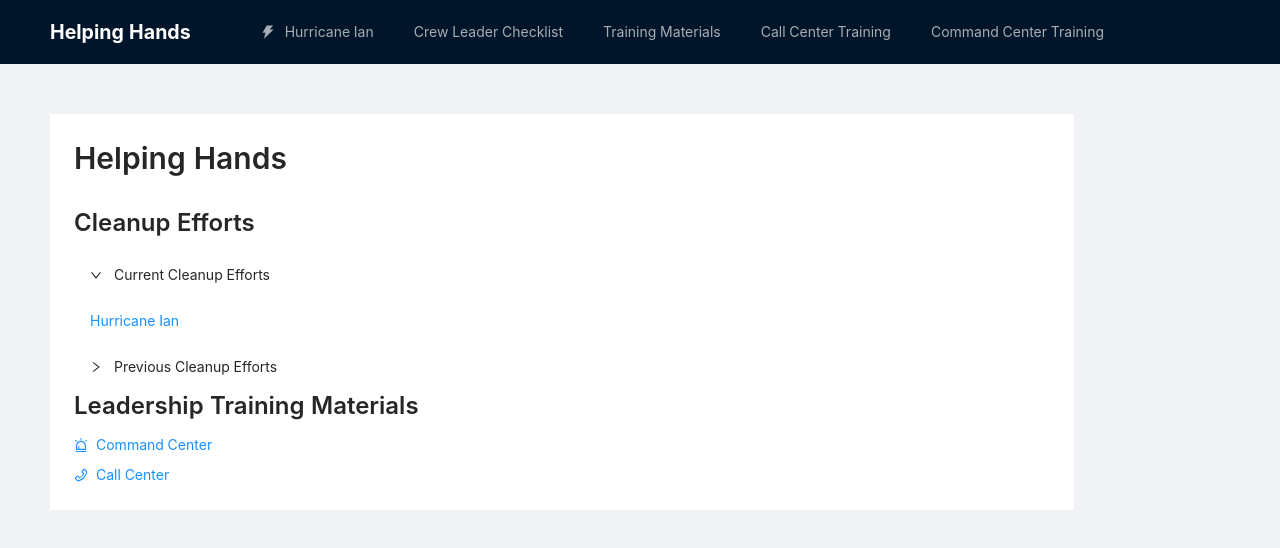
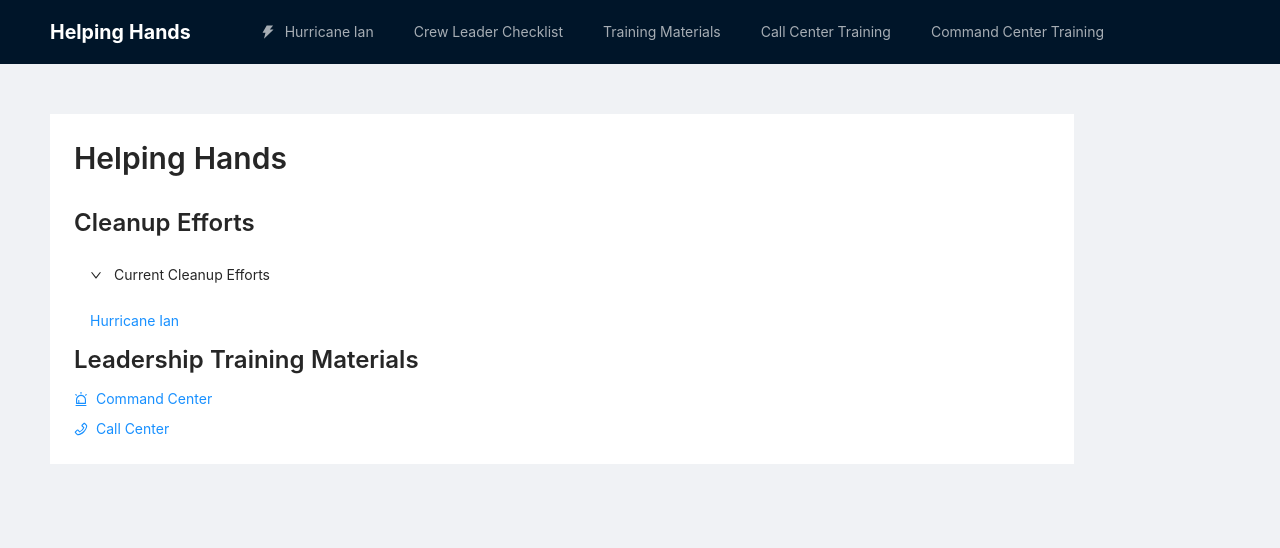
Before and after one commit to jaremieww/nase-disaster-relief, a React (Create React App) app: page / in a window 1280 px wide. Shown: the top 548 px of the page. Built offline with nearby package versions, Linux system fonts and the light colour scheme.

Commit message:
Remove link to Ida and KY

```diff
--- a/src/Home.tsx
+++ b/src/Home.tsx
@@ -10,12 +10,9 @@ type CleanupEvent = { name: string, link: string }
 const currentEvents: CleanupEvent[] = [
   { name: 'Hurricane Ian', link: 'ian' }
 ]
-const previousEvents = [
-  { name: 'Hurricane Ida', link: 'ida' },
-  { name: 'East Kentucky Floods', link: 'ky' }
-]
+const previousEvents: CleanupEvent[] = []
 
-const EventList = ({events}: {events: CleanupEvent[]}) => {
+const EventList = ({ events }: { events: CleanupEvent[] }) => {
   return events.length
     ? <Space direction="vertical">
       {events.map(e => {
@@ -34,9 +31,11 @@ export default function Home() {
       <Panel header="Current Cleanup Efforts" key="current">
         <EventList events={currentEvents} />
       </Panel>
+      {previousEvents.length > 0 &&
         <Panel header="Previous Cleanup Efforts" key="previous">
           <EventList events={previousEvents} />
         </Panel>
+      }
     </Collapse>
 
     <Title level={3}>Leadership Training Materials</Title>
```
Lines whose indentation alone changed are shown as unchanged.
